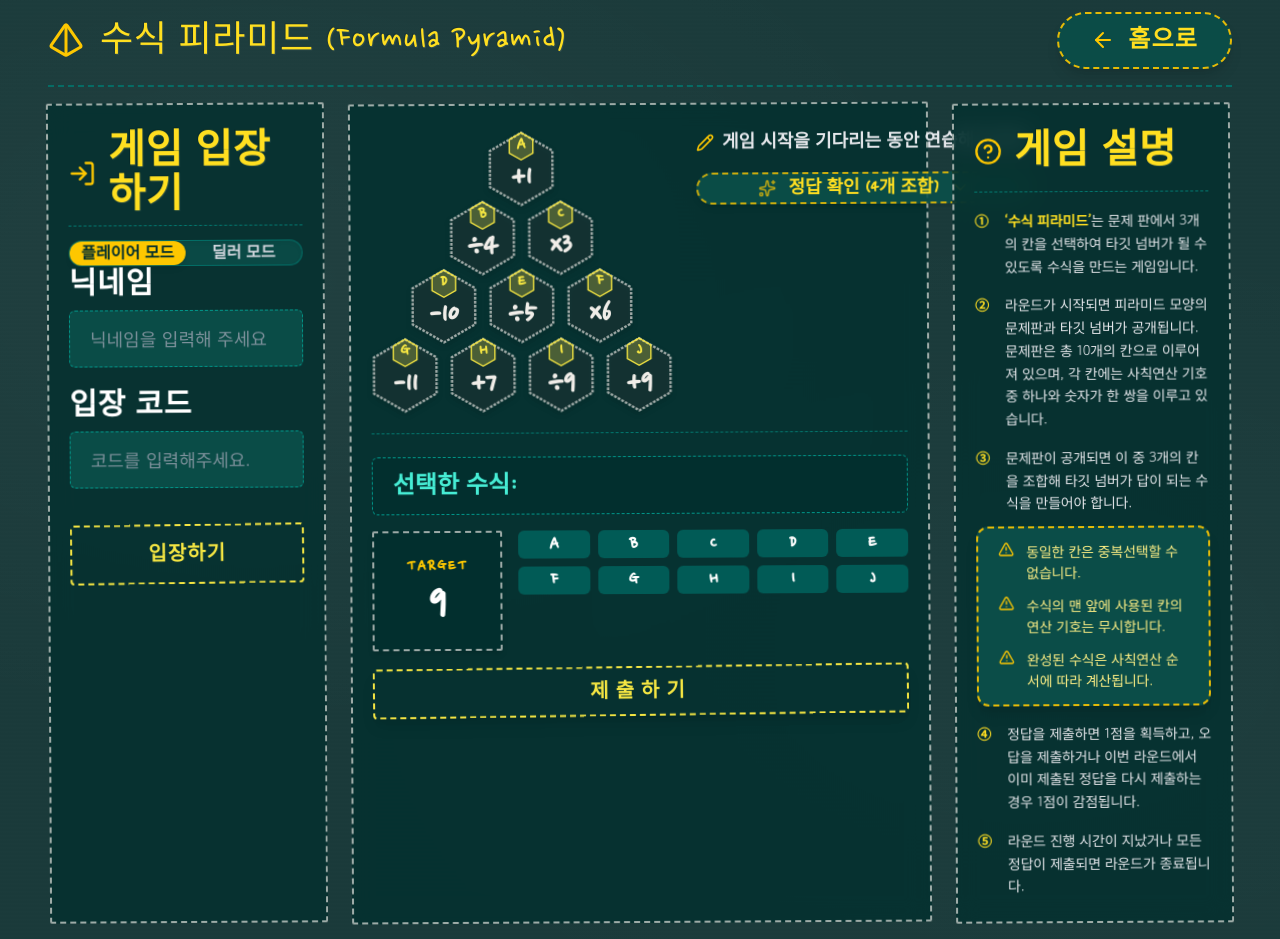
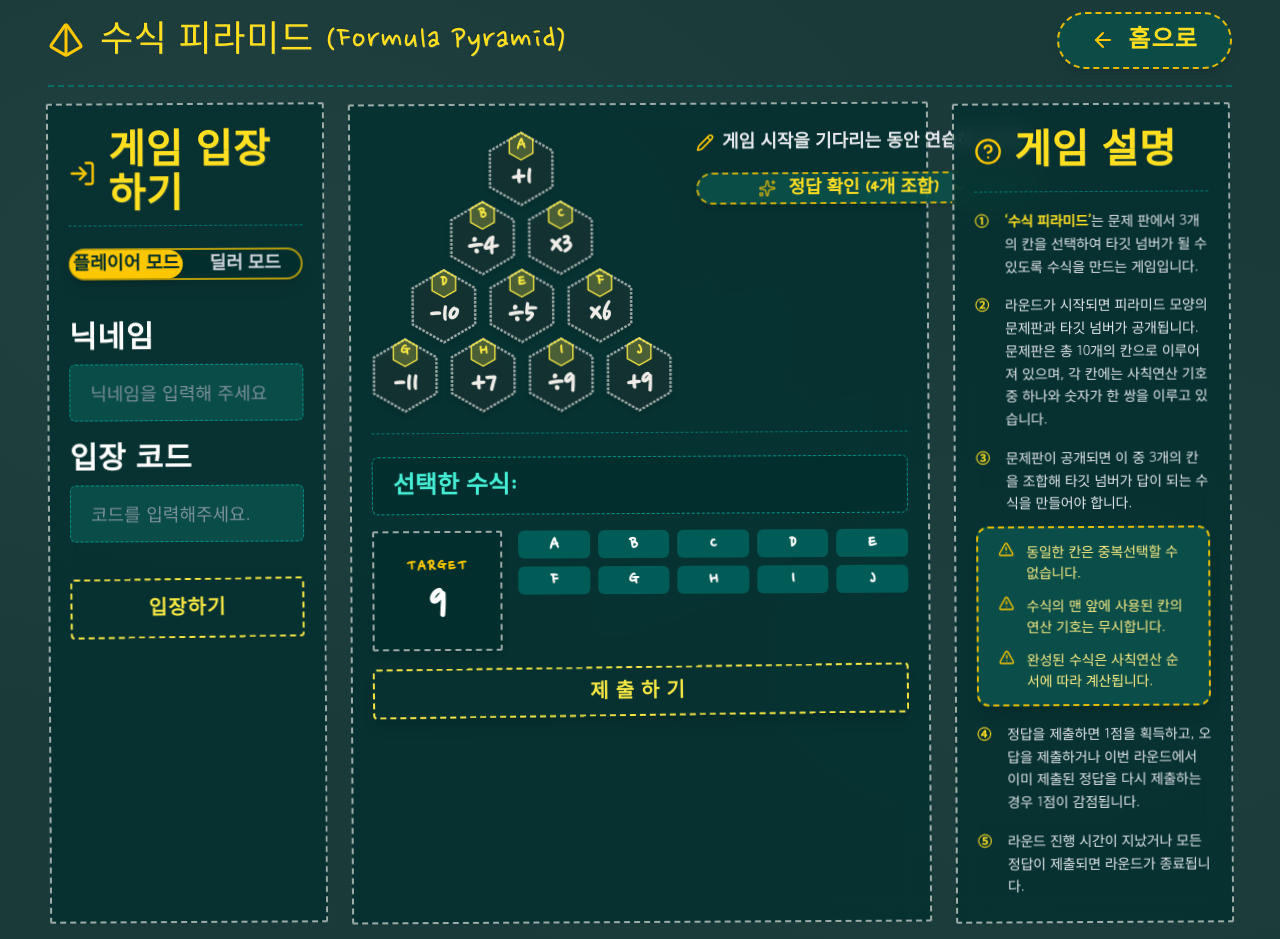
Before and after one commit to rlawlsdnjs78-infinity/infinitymath, a Next.js app: page /formula-pyramid in a window 1280 px wide. Built offline with nearby package versions, Linux system fonts and the light colour scheme.

Commit message:
style: set explicit 2.5rem margin between mode selection buttons and Nickname field / Dealer text

```diff
--- a/src/app/formula-pyramid/page.tsx
+++ b/src/app/formula-pyramid/page.tsx
@@ -808,14 +808,14 @@ export default function FormulaPyramidPage() {
             />
 
             {/* [플레이어 모드 / 딜러 모드] 탭 선택 버튼 */}
-            <div className="w-full mb-5">
-              <div className="bg-teal-900/80 p-1 rounded-full border border-teal-700/80 flex items-center shadow-inner">
+            <div className="w-full flex justify-center" style={{ marginTop: "0.5rem", marginBottom: "2.5rem" }}>
+              <div className="flex items-center rounded-full select-none bg-teal-950/95 border-2 border-yellow-400/70 shadow-lg w-full p-1.5 gap-2">
                 <button
                   type="button"
                   onClick={() => setMode("player")}
-                  className={`flex-1 py-2 rounded-full text-sm sm:text-base font-bold transition-all cursor-pointer ${
+                  className={`flex-1 py-2.5 rounded-full text-base sm:text-lg font-bold transition-all duration-200 cursor-pointer text-center ${
                     mode === "player"
-                      ? "bg-yellow-400 text-teal-950 shadow-md"
+                      ? "bg-yellow-400 text-teal-950 shadow-md scale-102"
                       : "text-gray-300 hover:text-white"
                   }`}
                   style={{ fontFamily: "var(--font-chalk)" }}
@@ -825,9 +825,9 @@ export default function FormulaPyramidPage() {
                 <button
                   type="button"
                   onClick={() => setMode("dealer")}
-                  className={`flex-1 py-2 rounded-full text-sm sm:text-base font-bold transition-all cursor-pointer ${
+                  className={`flex-1 py-2.5 rounded-full text-base sm:text-lg font-bold transition-all duration-200 cursor-pointer text-center ${
                     mode === "dealer"
-                      ? "bg-yellow-400 text-teal-950 shadow-md"
+                      ? "bg-yellow-400 text-teal-950 shadow-md scale-102"
                       : "text-gray-300 hover:text-white"
                   }`}
                   style={{ fontFamily: "var(--font-chalk)" }}
```
